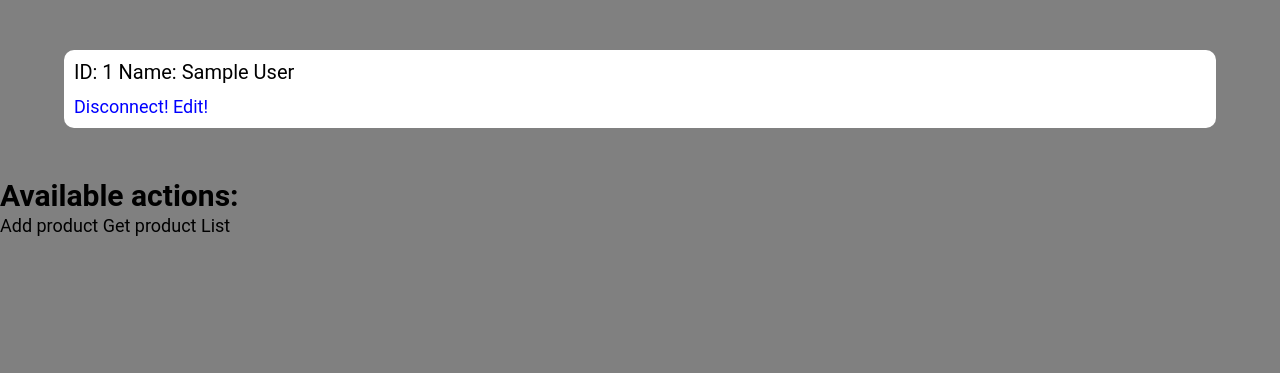
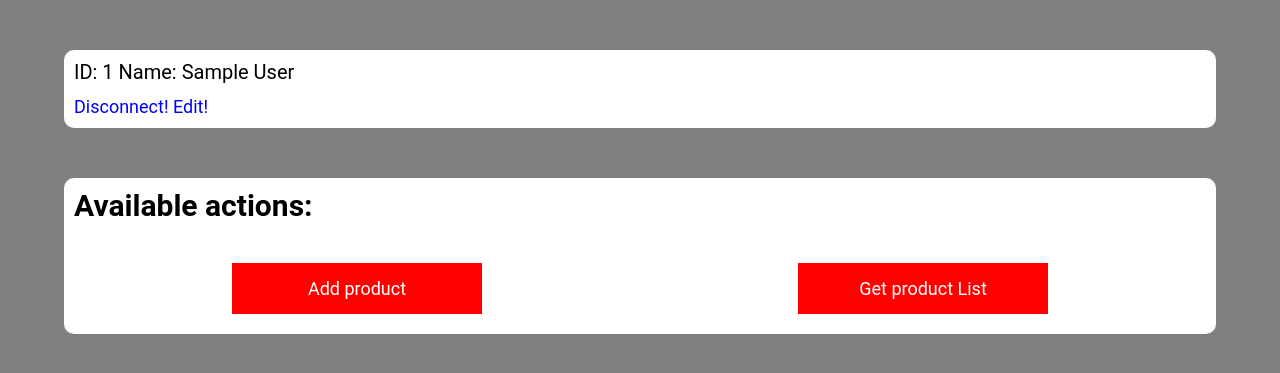
Before and after one commit to denisLevytskyi/kassa, a PHP site: page /Templates/main.php in a window 1280 px wide. Shown: the part 50-423 px from the top of the page. Run offline with PHP 8.4, Linux system fonts and the light colour scheme; the visitor is signed in with stand-in values (Sample User, id 1).

Commit message:
add some css to main page

```diff
--- a/Templates/main.php
+++ b/Templates/main.php
@@ -31,6 +31,7 @@
 		</div>
 	</section>
 	<section class="links">
+		<div class="container">
 			<h1 class="linksH1">
 				Available actions:
 			</h1>
@@ -42,6 +43,7 @@
 					Get product List
 				</a>
 			</div>
+		</div>
 	</section>
 </body>
 </html>
--- a/css/main.css
+++ b/css/main.css
@@ -1,7 +1,7 @@
 /** {
 	border: 1px solid red;
-}*/
-
+}
+*/
 div, p, input, button, form, span, a, ul, li, xmp, pre {
 	box-sizing: border-box;
 	padding: 0;
--- a/css/main_page.css
+++ b/css/main_page.css
@@ -2,7 +2,7 @@ body {
 	background: grey;
 }
 
-.auth .container {
+.auth .container, .links .container {
 	background: white;
 	padding: 10px;
 	border-radius: 10px;
@@ -15,3 +15,20 @@ body {
 .authA {
 	color: blue;
 }
+
+.linksWrapper {
+	margin-top: 30px;
+	display: flex;
+	justify-content: space-around;
+	flex-wrap: wrap;
+}
+
+.linksWrapperA {
+	background: red;
+	color: white;
+	padding: 15px 0px;
+	width: 250px;
+	max-width: 100%;
+	text-align: center;
+	margin: 10px 0;
+}
```
Lines whose indentation alone changed are shown as unchanged.
